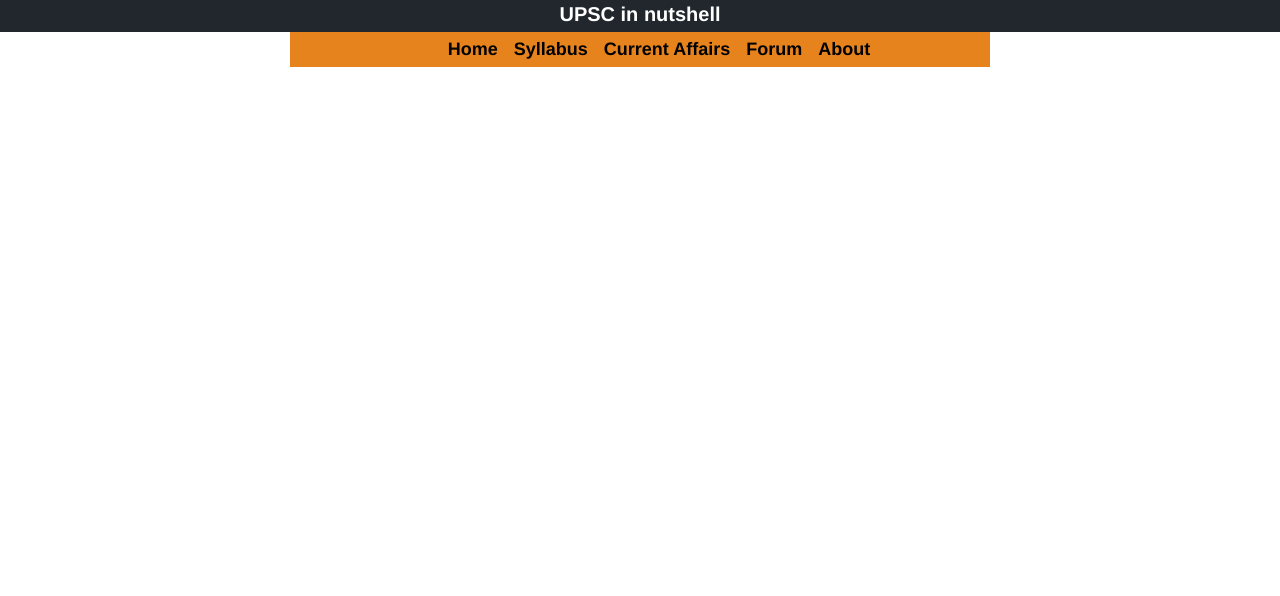
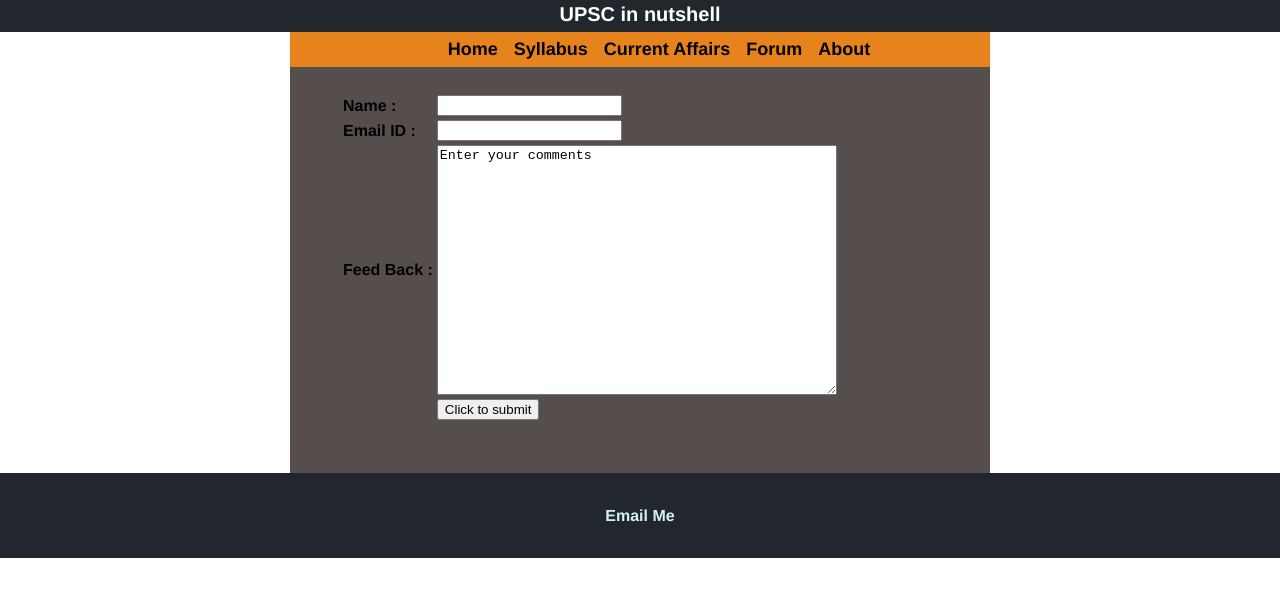
Before and after one commit to tharun26/upsc, a plain HTML site: page _pages/forum.html in a window 1280 px wide. Shown: the part 48-644 px from the top of the page. Drawn offline with Linux system fonts and the light colour scheme.

Commit message:
Added form to forum.html pages and corresponding css files

```diff
--- a/_css/main.css
+++ b/_css/main.css
@@ -50,7 +50,7 @@ body
 {
   background-color: #21272d;
 }
-.navigation,.introduction,.quotes,.syllabus
+.navigation,.introduction,.quotes,.syllabus,.feedback
 {
   width:700px;
 }
@@ -91,7 +91,7 @@ body
 {
   color:#ffffff;
 }
-.introduction, .quotes ,.syllabus
+.introduction, .quotes ,.syllabus,.feedback
 {
   background:#554e4c;
   padding:0px;
@@ -159,3 +159,24 @@ font-weight: bold;
 {
   color:blue;
 }
+
+.feedback tr
+{
+font-weight: bold;
+}
+.feedback form
+{
+  padding-top: 25px;
+  padding-bottom: 50px;
+  padding-left: 50px;
+  margin:0 auto 0 auto;
+}
+.feedback input[name="name"], .feedback input[name="email"]
+{
+
+}
+.feedback textarea
+{
+  width:400px;
+  height:250px;
+}
--- a/_pages/forum.html
+++ b/_pages/forum.html
@@ -29,5 +29,48 @@
         </li>
       </ul>
     </div>
+    <div class="feedback">
+      <form>
+        <table>
+          <tr>
+            <td>
+              Name  :
+            </td>
+            <td>
+              <input type="text" name="name" />
+            </td>
+          </tr>
+          <tr>
+            <td>
+              Email ID  :
+            </td>
+            <td>
+              <input type="text" name="email"/>
+            </td>
+          </tr>
+          <tr>
+            <td>
+              Feed Back  :
+            </td>
+            <td>
+              <textarea type="text" name="feed back" height=55px>Enter your comments</textarea>
+            </td>
+          </tr>
+          <tr>
+            <td>
+
+            </td>
+            <td>
+              <input type="submit" value="Click to submit" />
+            </td>
+          </tr>
+        </table>
+      </form>
+    </div>
+    <div class="footer">
+      <p>
+        <a href=mailto:tharun26@gmail.com>Email Me</a>
+      </p>
+    </div>
   </body>
 </html>
```
